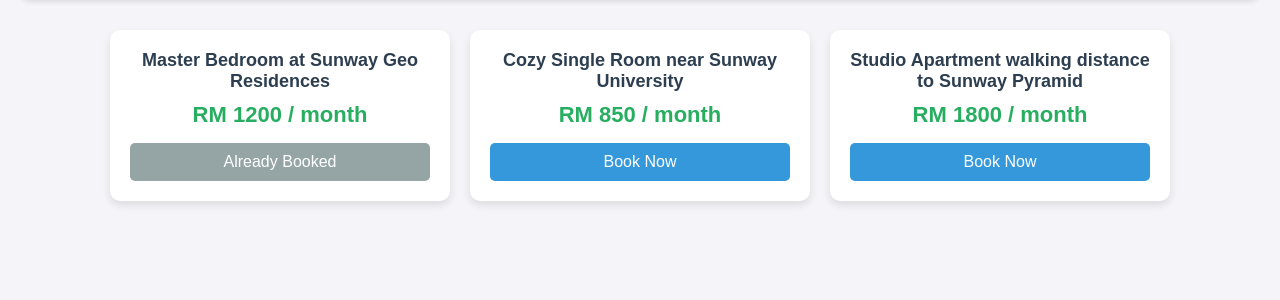
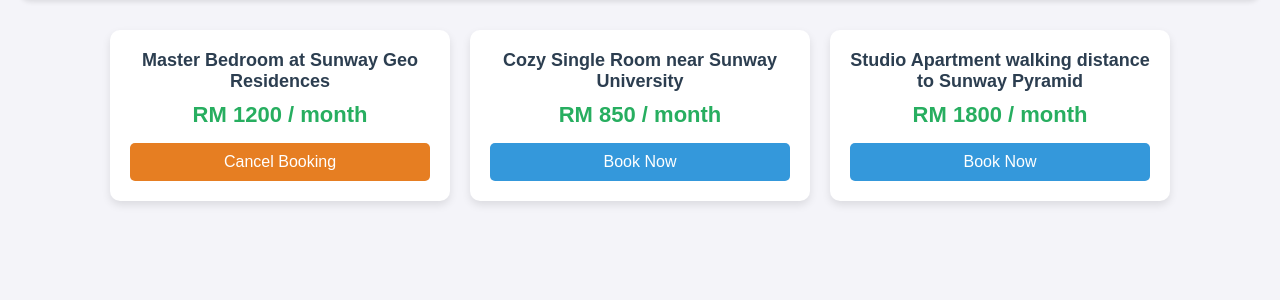
Before and after one commit to zxcBanya/cloud-booking-system, a Flask app: page / in a window 1280 px wide. Shown: the part 108-408 px from the top of the page. Run offline with Flask 3, Linux system fonts and the light colour scheme; a user stored in the database is signed in.

Commit message:
added booking cancellation and user relationship

```diff
--- a/main.py
+++ b/main.py
@@ -6,36 +6,33 @@
 import re
 
 app = Flask(__name__)
-# Secret key is required by Flask to secure user sessions
 app.config['SECRET_KEY'] = 'sunway-secret-key-123'
 
-# Database configuration
 basedir = os.path.abspath(os.path.dirname(__file__))
 app.config['SQLALCHEMY_DATABASE_URI'] = 'sqlite:///' + os.path.join(basedir, 'booking.db')
 app.config['SQLALCHEMY_TRACK_MODIFICATIONS'] = False
 
 db = SQLAlchemy(app)
 
-# Setup Login Manager
 login_manager = LoginManager()
 login_manager.init_app(app)
 login_manager.login_view = 'login'
 
 # --- DATABASE MODELS ---
 
-# 1. User Model
 class User(UserMixin, db.Model):
     id = db.Column(db.Integer, primary_key=True)
     username = db.Column(db.String(100), unique=True, nullable=False)
     password_hash = db.Column(db.String(200), nullable=False)
 
-# 2. Room Model
 class Room(db.Model):
     id = db.Column(db.Integer, primary_key=True)
     title = db.Column(db.String(100), nullable=False)
     price = db.Column(db.Float, nullable=False)
     is_booked = db.Column(db.Boolean, default=False)
     image_url = db.Column(db.String(200), nullable=True)
+    # NEW: Link the room to the user who booked it
+    booked_by = db.Column(db.Integer, db.ForeignKey('user.id'), nullable=True)
 
 with app.app_context():
     db.create_all()
@@ -48,7 +45,6 @@
 
 @app.route('/')
 def home():
-    # Pass current_user to HTML to change UI based on login status
     return render_template('index.html', current_user=current_user)
 
 @app.route('/login', methods=['GET', 'POST'])
@@ -58,7 +54,6 @@
         password = request.form.get('password')
         user = User.query.filter_by(username=username).first()
 
-        # Check if user exists and password matches the hash
         if user and check_password_hash(user.password_hash, password):
             login_user(user)
             return redirect(url_for('home'))
@@ -72,22 +67,18 @@
     if request.method == 'POST':
         username = request.form.get('username')
         password = request.form.get('password')
-        confirm_password = request.form.get('confirm_password') # Capture second password
+        confirm_password = request.form.get('confirm_password')
 
-        # 1. Validate username format (Only A-Z, a-z, 0-9, and underscores)
         if not re.match("^[a-zA-Z0-9_]+$", username):
             return render_template('register.html', error="Username can only contain English letters, numbers, and underscores.")
 
-        # 2. Check if passwords match
         if password != confirm_password:
             return render_template('register.html', error="Passwords do not match!")
 
-        # 3. Check if username is already taken
         user_exists = User.query.filter_by(username=username).first()
         if user_exists:
             return render_template('register.html', error="Username already exists!")
 
-        # 4. Hash the password and save user
         hashed_password = generate_password_hash(password)
         new_user = User(username=username, password_hash=hashed_password)
         db.session.add(new_user)
@@ -115,19 +106,38 @@
             "title": room.title,
             "price": room.price,
             "is_booked": room.is_booked,
-            "image_url": room.image_url
+            "image_url": room.image_url,
+            # NEW: Tell the frontend if the logged-in user owns this booking
+            "is_my_booking": True if current_user.is_authenticated and room.booked_by == current_user.id else False
         })
     return jsonify(rooms_list)
 
 @app.route('/book/<int:room_id>', methods=['POST'])
-@login_required # ONLY LOGGED IN USERS CAN ACCESS THIS
+@login_required
 def book_room(room_id):
     room = Room.query.get(room_id)
     if room and not room.is_booked:
         room.is_booked = True
+        room.booked_by = current_user.id # Assign user ID to room
         db.session.commit()
         return jsonify({"message": f"Success! {room.title} is now booked."}), 200
     return jsonify({"error": "Room not found or already booked."}), 400
+
+# NEW ROUTE: Cancel a booking
+@app.route('/unbook/<int:room_id>', methods=['POST'])
+@login_required
+def unbook_room(room_id):
+    room = Room.query.get(room_id)
+    if room and room.is_booked:
+        # Verify that the person cancelling is the person who booked it
+        if room.booked_by == current_user.id:
+            room.is_booked = False
+            room.booked_by = None
+            db.session.commit()
+            return jsonify({"message": f"Success! Booking for {room.title} has been cancelled."}), 200
+        else:
+            return jsonify({"error": "Permission denied. You can only cancel your own bookings."}), 403
+    return jsonify({"error": "Room not found or not booked."}), 400
 
 @app.route('/seed', methods=['GET'])
 def seed_data():
--- a/templates/index.html
+++ b/templates/index.html
@@ -20,11 +20,13 @@
         .btn:hover { background: #2980b9; }
         .booked { background: #95a5a6; cursor: not-allowed; }
         .booked:hover { background: #7f8c8d; }
+        /* NEW: Style for cancel button */
+        .btn-cancel { background: #e67e22; }
+        .btn-cancel:hover { background: #d35400; }
     </style>
 </head>
 <body>
 
-    <!-- Dynamic Header -->
     <div class="header">
         <h2>🏠 Sunway Area Room Booking</h2>
         <div class="nav-links">
@@ -43,7 +45,6 @@
     </div>
 
     <script>
-        // Fetch and display rooms
         fetch('/rooms')
             .then(response => response.json())
             .then(rooms => {
@@ -52,9 +53,20 @@
                     const card = document.createElement('div');
                     card.className = 'room-card';
 
-                    let buttonHtml = `<button class="btn" onclick="bookRoom(${room.id})">Book Now</button>`;
+                    let buttonHtml = '';
+
+                    // NEW LOGIC: Check booking status and ownership
                     if (room.is_booked) {
-                        buttonHtml = `<button class="btn booked" disabled>Already Booked</button>`;
+                        if (room.is_my_booking) {
+                            // If the current user booked it, show Cancel button
+                            buttonHtml = `<button class="btn btn-cancel" onclick="cancelBooking(${room.id})">Cancel Booking</button>`;
+                        } else {
+                            // If someone else booked it, show disabled grey button
+                            buttonHtml = `<button class="btn booked" disabled>Already Booked</button>`;
+                        }
+                    } else {
+                        // If free, show Book Now button
+                        buttonHtml = `<button class="btn" onclick="bookRoom(${room.id})">Book Now</button>`;
                     }
 
                     card.innerHTML = `
@@ -66,18 +78,14 @@
                 });
             });
 
-        // Booking function with Authentication Check
         function bookRoom(id) {
-            // Jinja block to check login status before sending request
             {% if not current_user.is_authenticated %}
                 alert("Please login to book a room!");
                 window.location.href = "/login";
                 return;
             {% endif %}
 
-            fetch(`/book/${id}`, {
-                method: 'POST'
-            })
+            fetch(`/book/${id}`, { method: 'POST' })
             .then(response => response.json())
             .then(data => {
                 if(data.message) {
@@ -89,6 +97,23 @@
             })
             .catch(error => console.error('Error:', error));
         }
+
+        // NEW LOGIC: Function to cancel booking
+        function cancelBooking(id) {
+            if(confirm("Are you sure you want to cancel this booking?")) {
+                fetch(`/unbook/${id}`, { method: 'POST' })
+                .then(response => response.json())
+                .then(data => {
+                    if(data.message) {
+                        alert(data.message);
+                        location.reload();
+                    } else {
+                        alert(data.error);
+                    }
+                })
+                .catch(error => console.error('Error:', error));
+            }
+        }
     </script>
 
 </body>
```
Also changed, not shown: booking.db.
